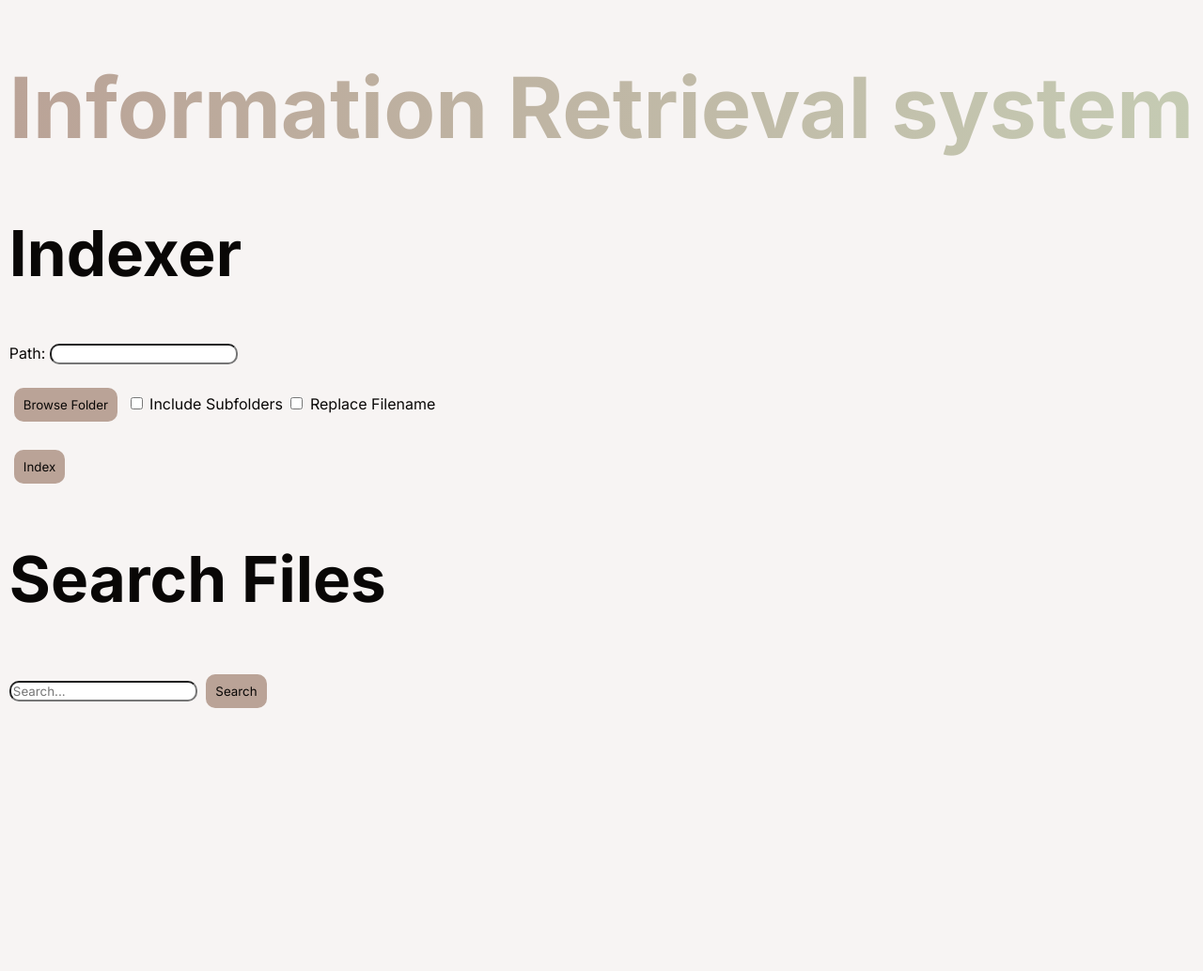
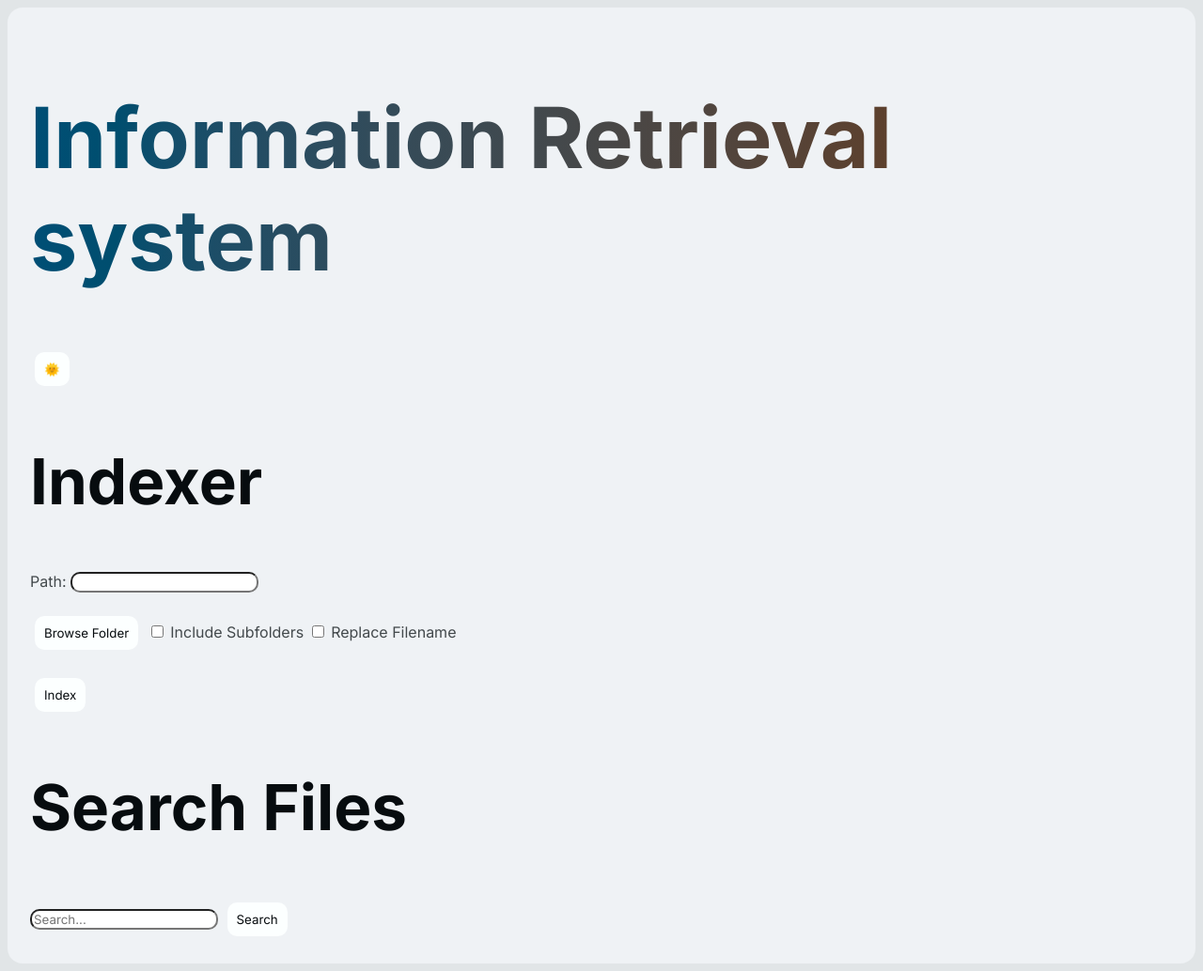
Before and after one commit to engag1ng/hirmes, a Flask app: page / in a window 1280 px wide. Shown: the whole page at 94% size. Before the commit the page ends 754 px from the top, so only its background shows below. Run offline with Flask 3, Linux system fonts and the light colour scheme.

Commit message:
added theme selector

```diff
--- /dev/null
+++ b/static/css/styles.css
@@ -0,0 +1,90 @@
+* {
+  font-family: 'Inter', sans-serif;
+}
+
+:root[data-theme="light"] {
+  --bg-dark: oklch(0.92 0.005 235);
+  --bg: oklch(0.96 0.005 235);
+  --bg-light: oklch(1 0.005 235);
+  --text: oklch(0.15 0.01 235);
+  --text-muted: oklch(0.4 0.01 235);
+  --highlight: oklch(1 0.01 235);
+  --border: oklch(0.6 0.01 235);
+  --border-muted: oklch(0.7 0.01 235);
+  --primary: oklch(0.4 0.1 235);
+  --secondary: oklch(0.4 0.1 55);
+  --danger: oklch(0.5 0.05 30);
+  --warning: oklch(0.5 0.05 100);
+  --success: oklch(0.5 0.05 160);
+  --info: oklch(0.5 0.05 260);
+}
+:root[data-theme="dark"] {
+  --bg-dark: oklch(0.1 0.005 235);
+  --bg: oklch(0.15 0.005 235);
+  --bg-light: oklch(0.2 0.005 235);
+  --text: oklch(0.96 0.01 235);
+  --text-muted: oklch(0.76 0.01 235);
+  --highlight: oklch(0.5 0.01 235);
+  --border: oklch(0.4 0.01 235);
+  --border-muted: oklch(0.3 0.01 235);
+  --primary: oklch(0.76 0.1 235);
+  --secondary: oklch(0.76 0.1 55);
+  --danger: oklch(0.7 0.05 30);
+  --warning: oklch(0.7 0.05 100);
+  --success: oklch(0.7 0.05 160);
+  --info: oklch(0.7 0.05 260);
+}
+
+.content {
+  max-width: fit-content;
+  margin-left: auto;
+  margin-right: auto;
+}
+
+body {
+  background-color: var(--bg-dark);
+  color: var(--text-muted);
+}
+
+div {
+  background-color: var(--bg);
+  border-radius: 1rem;
+  padding: 1.5rem;
+}
+
+button {
+  background-color: var(--bg-light);
+  color: var(--text);
+  border: none;
+  padding: 10px;
+  margin: 5px;
+  border-radius: 10px;
+}
+
+h1 {
+  font-size: 89.76px;
+  color: var(--text);
+  background: linear-gradient(to right ,var(--primary), var(--secondary));
+  -webkit-background-clip: text;
+  background-clip: text;
+  -webkit-text-fill-color: transparent;
+}
+
+h2 {
+  font-size: 67.34px;
+  color: var(--text)
+}
+
+h3 {
+  font-size: 50.52px;
+  color: var(--text-muted);
+}
+
+input {
+  border-radius: 10px;
+}
+
+p {
+  font-size: 16px;
+  color: var(--text-muted);
+}
--- /dev/null
+++ b/static/js/theme-toggle.js
@@ -0,0 +1,19 @@
+const toggleButton = document.getElementById('theme-toggle');
+const root = document.documentElement;
+
+function setTheme(theme) {
+  root.setAttribute('data-theme', theme);
+  toggleButton.setAttribute('aria-label', `Change to ${theme === 'dark' ? 'light' : 'dark'} theme`);
+  toggleButton.textContent = theme === 'dark' ? '🌙' : '🌞';
+  localStorage.setItem('theme', theme);
+}
+
+// Load saved theme
+const savedTheme = localStorage.getItem('theme') || 'light';
+setTheme(savedTheme);
+
+// Toggle on click
+toggleButton.addEventListener('click', () => {
+  const newTheme = root.getAttribute('data-theme') === 'light' ? 'dark' : 'light';
+  setTheme(newTheme);
+});
--- a/static/styles.css
+++ /dev/null
@@ -1,64 +0,0 @@
-* {
-  font-family: 'Inter', sans-serif;
-}
-
-:root[data-theme="light"] {
-  --text: #090706;
-  --background: #f7f4f3;
-  --primary: #baa397;
-  --secondary: #c5cbb3;
-  --accent: #bcc9ab;
-}
-:root[data-theme="dark"] {
-  --text: #f9f7f6;
-  --background: #0c0908;
-  --primary: #685145;
-  --secondary: #464c34;
-  --accent: #475436;
-}
-
-.content {
-  max-width: fit-content;
-  margin-left: auto;
-  margin-right: auto;
-}
-
-body {
-  background-color: var(--background);
-  color: var(--text);
-}
-
-button {
-  background-color: var(--primary);
-  color: var(--text);
-  border: none;
-  padding: 10px;
-  margin: 5px;
-  border-radius: 10px;
-}
-
-h1 {
-  font-size: 89.76px;
-  color: var(--text);
-  background: linear-gradient(to right ,var(--primary), var(--secondary));
-  -webkit-background-clip: text;
-  background-clip: text;
-  -webkit-text-fill-color: transparent;
-}
-
-h2 {
-  font-size: 67.34px;
-  color: var(--text)
-}
-
-h3 {
-  font-size: 50.52px
-}
-
-input {
-  border-radius: 10px;
-}
-
-p {
-  font-size: 16px;
-}
--- a/templates/index.html
+++ b/templates/index.html
@@ -3,12 +3,19 @@
 <head>
     <meta charset="UTF-8">
     <title>Information Retrieval</title>
-    <link rel="stylesheet" href="{{ url_for('static', filename='styles.css') }}">
+    <link rel="stylesheet" href="{{ url_for('static', filename='css/styles.css') }}">
     <link href="https://fonts.googleapis.com/css2?family=Inter:wght@400;700&display=swap" rel="stylesheet">
+    <script src="{{ url_for('static', filename='js/theme-toggle.js') }}" defer></script>
 </head>
 <body>
     <div class="content">
         <h1>Information Retrieval system</h1>
+        <button
+            type="button"
+            id="theme-toggle"
+            title="Toggle light/dark mode"
+            >🌞
+        </button>
         <h2>Indexer</h2>
         <form method="POST" action="/indexing">
             <label for="path">Path:</label>
```
